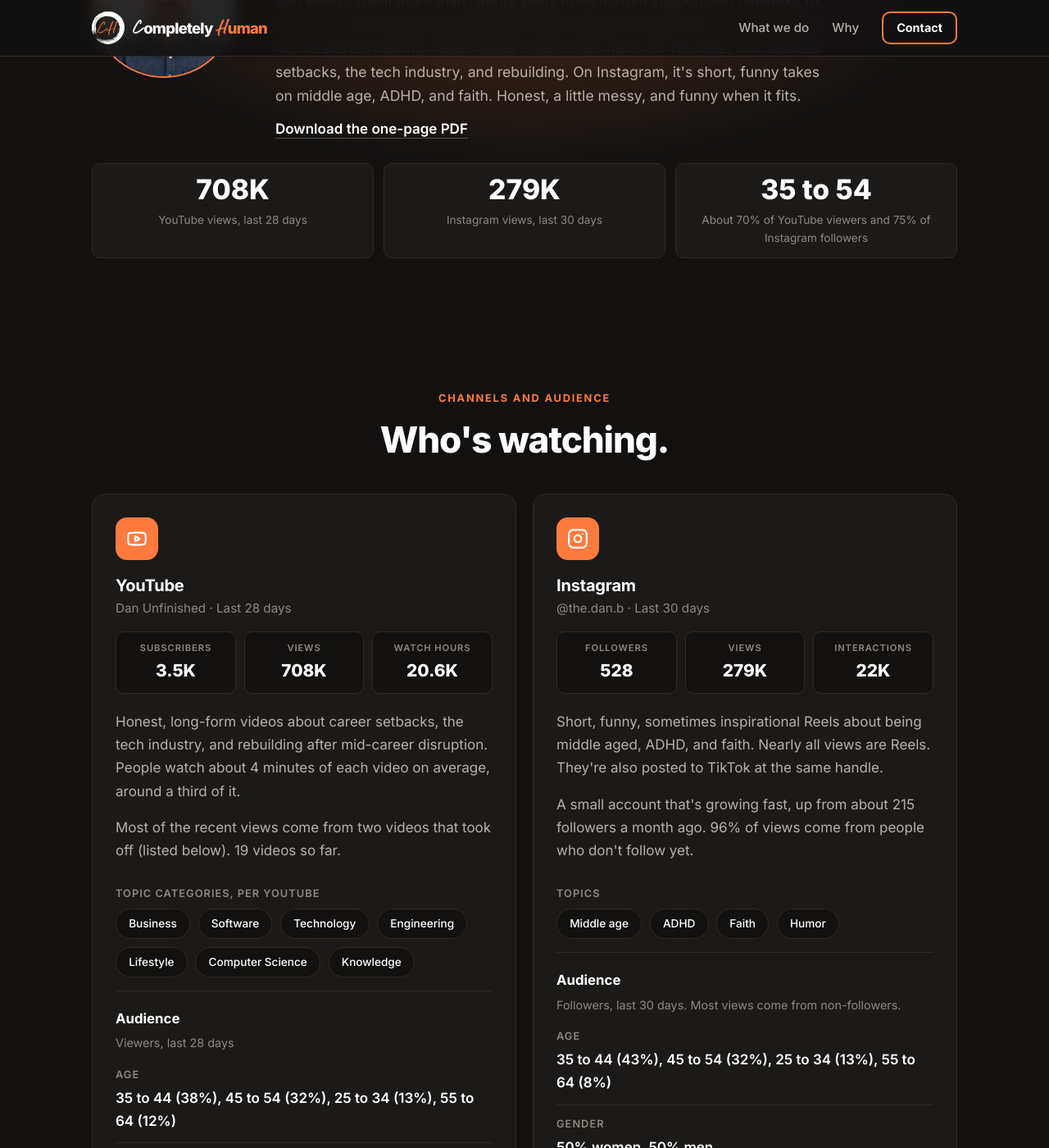
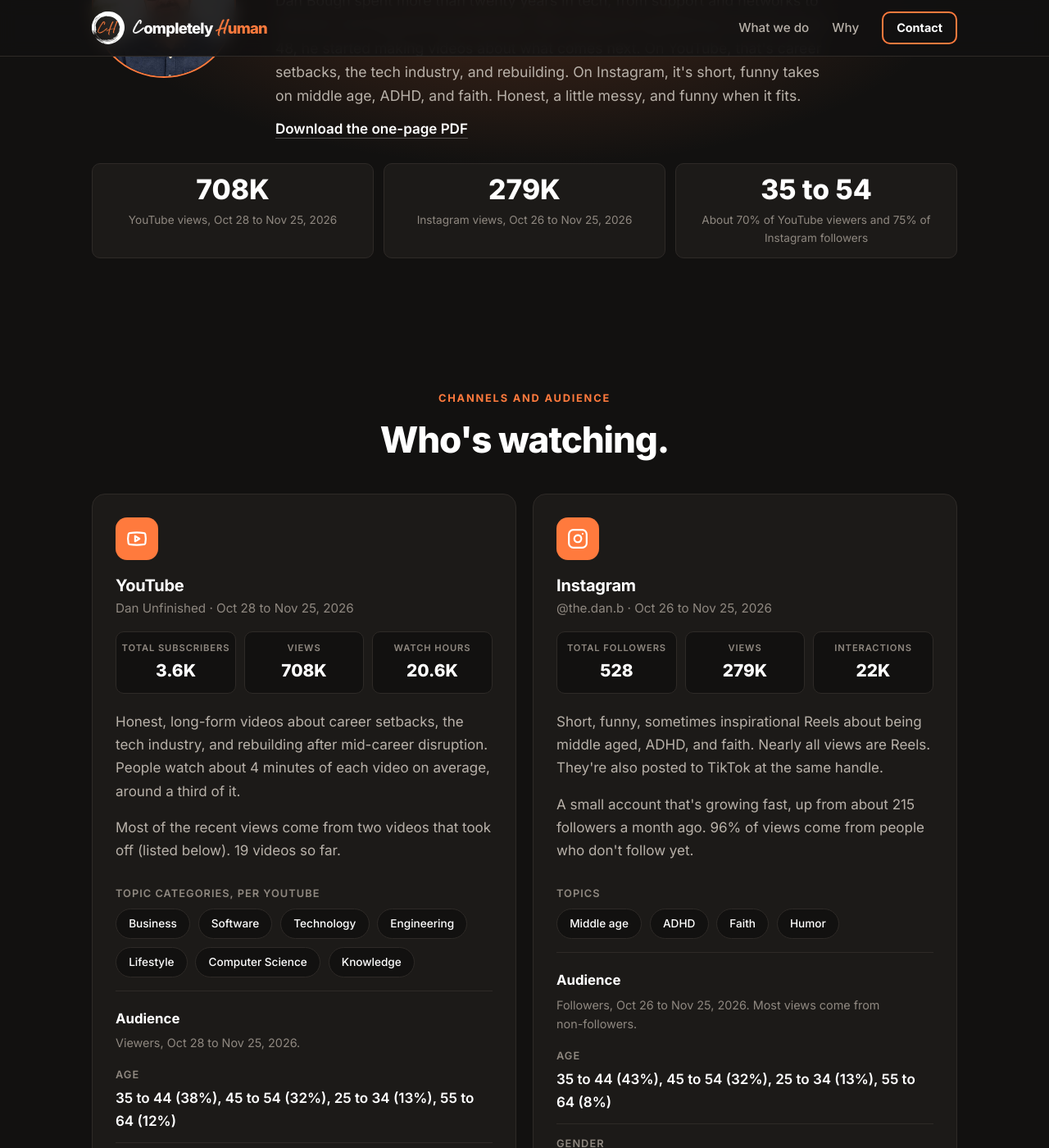
Before and after one commit to dbough/becompletelyhuman.com, a Jekyll site: the page built from media-kit/index.html, in a window 1280 px wide and 1400 px high, scrolled down 275 px. Shown: the whole window at 82% size. Built offline with Jekyll 4.4.1, drawn with Linux system fonts in a browser that asks for light colours.

Commit message:
Media kit: show reporting windows as date ranges, true totals for subs and followers
Each channel now has from/to dates (28 days for YouTube, 30 for Instagram,
ending the day the numbers were pulled). YouTube subscribers is the actual
total (3.6K) and Instagram followers stays 528, both labeled Total.

Co-Authored-By: Claude Sonnet 5.5 <noreply@anthropic.com>
Claude-Session: https://claude.ai/code/session_01FtJnZsYneABPk6sxffEzGe

```diff
--- a/_data/mediakit.yml
+++ b/_data/mediakit.yml
@@ -4,9 +4,15 @@
 #
 # Monthly update (about 10 minutes):
 #   1. Open YouTube Studio (Media Kit tab, last 28 days) and Instagram
-#      Insights (Professional dashboard, last 30 days).
+#      Insights (Professional dashboard, last 30 days). Note the day you
+#      pull them.
 #   2. Update the numbers below. Round them: 4.2K, not 4,187.
-#   3. Change `updated` to today's date.
+#   3. Change `updated` to today's date, and set each channel's `from` and
+#      `to`: `to` is the day you pulled the numbers, `from` is 28 days
+#      earlier for YouTube and 30 days earlier for Instagram. The page shows
+#      them as a date range, like "Oct 28 to Nov 25, 2026".
+#   Exception: subscribers (YouTube) and followers (Instagram) are the real
+#   running total on the day you pull, not a 28 or 30 day figure.
 #   4. Commit and push. The "Updated" stamp on the page follows.
 #
 # Numbers last taken from YouTube Studio (28 days) and Instagram (30 days)
@@ -40,24 +46,30 @@ bio: >-
 
 # Three big numbers at the top of the page and on /content-creation/.
 highlights:
+  # `channel` appends that channel's date range to the label.
   - value: 708K
-    label: YouTube views, last 28 days
+    channel: YouTube
+    label: YouTube views
   - value: 279K
-    label: Instagram views, last 30 days
+    channel: Instagram
+    label: Instagram views
   - value: 35 to 54
     label: About 70% of YouTube viewers and 75% of Instagram followers
 
-# One card per channel. `topics` show as tags on the card. Leave url blank until the link is confirmed (the
-# card then shows no link). Exactly three stats per card keeps the grid tidy.
+# One card per channel. `topics` show as tags on the card. Leave url blank
+# until the link is confirmed (the card then shows no link). Exactly three
+# stats per card keeps the grid tidy. `from` and `to` are the reporting
+# window for every number except the total subscriber and follower counts.
 channels:
   - platform: YouTube
     handle: Dan Unfinished
     icon: youtube
     url: "https://www.youtube.com/@danunfinished"
-    period: Last 28 days
+    from: 2026-10-28
+    to: 2026-11-25
     stats:
-      - label: Subscribers
-        value: 3.5K
+      - label: Total subscribers
+        value: 3.6K
       - label: Views
         value: 708K
       - label: Watch hours
@@ -83,9 +95,10 @@ channels:
     handle: "@the.dan.b"
     icon: instagram
     url: "https://www.instagram.com/the.dan.b/"
-    period: Last 30 days
+    from: 2026-10-26
+    to: 2026-11-25
     stats:
-      - label: Followers
+      - label: Total followers
         value: 528
       - label: Views
         value: 279K
@@ -111,7 +124,7 @@ channels:
 # instead of inside them, which keeps the two cards about the same height.
 audience:
   - channel: YouTube
-    period: Viewers, last 28 days
+    kind: Viewers
     rows:
       - label: Age
         value: 35 to 44 (38%), 45 to 54 (32%), 25 to 34 (13%), 55 to 64 (12%)
@@ -130,7 +143,8 @@ audience:
         value: Retirement planning, real estate
 
   - channel: Instagram
-    period: Followers, last 30 days. Most views come from non-followers.
+    kind: Followers
+    note: Most views come from non-followers.
     rows:
       - label: Age
         value: 35 to 44 (43%), 45 to 54 (32%), 25 to 34 (13%), 55 to 64 (8%)
--- /dev/null
+++ b/_includes/kit-range.html
@@ -0,0 +1,12 @@
+{%- comment -%}
+  Prints a channel's reporting window as "Oct 28 to Nov 25, 2026" from the
+  `from` and `to` dates in _data/mediakit.yml. Usage:
+  {% include kit-range.html kit=kit platform="YouTube" %}
+{%- endcomment -%}
+{%- for c in include.kit.channels -%}
+{%- if c.platform == include.platform -%}
+{%- assign from_year = c.from | date: "%Y" -%}
+{%- assign to_year = c.to | date: "%Y" -%}
+{%- if from_year == to_year -%}{{ c.from | date: "%b %-d" }} to {{ c.to | date: "%b %-d, %Y" }}{%- else -%}{{ c.from | date: "%b %-d, %Y" }} to {{ c.to | date: "%b %-d, %Y" }}{%- endif -%}
+{%- endif -%}
+{%- endfor -%}
--- a/content-creation/index.html
+++ b/content-creation/index.html
@@ -29,7 +29,7 @@ noindex: true
       {%- if kit.highlights.size > 0 %}
       <ul class="kit__highlights" role="list">
         {%- for h in kit.highlights %}
-        <li><strong>{{ h.value }}</strong><span>{{ h.label }}</span></li>
+        <li><strong>{{ h.value }}</strong><span>{{ h.label }}{% if h.channel %}, {% include kit-range.html kit=kit platform=h.channel %}{% endif %}</span></li>
         {%- endfor %}
       </ul>
       {%- endif %}
--- a/media-kit/index.html
+++ b/media-kit/index.html
@@ -23,7 +23,7 @@ noindex: true
       {%- if kit.highlights.size > 0 %}
       <ul class="kit__highlights" role="list">
         {%- for h in kit.highlights %}
-        <li><strong>{{ h.value }}</strong><span>{{ h.label }}</span></li>
+        <li><strong>{{ h.value }}</strong><span>{{ h.label }}{% if h.channel %}, {% include kit-range.html kit=kit platform=h.channel %}{% endif %}</span></li>
         {%- endfor %}
       </ul>
       {%- endif %}
@@ -50,7 +50,7 @@ noindex: true
         <li class="card card--channel">
           <span class="card__icon" aria-hidden="true">{% include icon.html name=ch.icon %}</span>
           <h3 class="card__title">{{ ch.platform }}</h3>
-          <p class="card__handle">{{ ch.handle }}{% if ch.period %} &middot; {{ ch.period }}{% endif %}</p>
+          <p class="card__handle">{{ ch.handle }} &middot; {% include kit-range.html kit=kit platform=ch.platform %}</p>
           <dl class="metrics">
             {%- for s in ch.stats %}
             <div><dt>{{ s.label }}</dt><dd>{{ s.value }}</dd></div>
@@ -71,7 +71,7 @@ noindex: true
           {%- for a in kit.audience %}{% if a.channel == ch.platform %}
           <div class="kit__audience">
             <h4>Audience</h4>
-            <p class="panel__sub">{{ a.period }}</p>
+            <p class="panel__sub">{{ a.kind }}, {% include kit-range.html kit=kit platform=a.channel %}.{% if a.note %} {{ a.note }}{% endif %}</p>
             <dl class="kit__rows">
               {%- for r in a.rows %}{% unless r.extra %}
               <div><dt>{{ r.label }}</dt><dd>{{ r.value }}</dd></div>
--- a/media-kit/one-sheet/index.html
+++ b/media-kit/one-sheet/index.html
@@ -35,7 +35,7 @@ body_class: onesheet
       {%- for ch in kit.channels %}
       <div class="sheet__channel">
         <p class="sheet__channel-name">{{ ch.platform }} <span>{{ ch.handle }}</span></p>
-        <p class="sheet__period">{{ ch.period }}</p>
+        <p class="sheet__period">{% include kit-range.html kit=kit platform=ch.platform %}</p>
         <ul class="sheet__stats" role="list">
           {%- for s in ch.stats %}
           <li><strong>{{ s.value }}</strong><span>{{ s.label }}</span></li>
```
Also changed, not shown: CLAUDE.md (+1 -1 lines).
